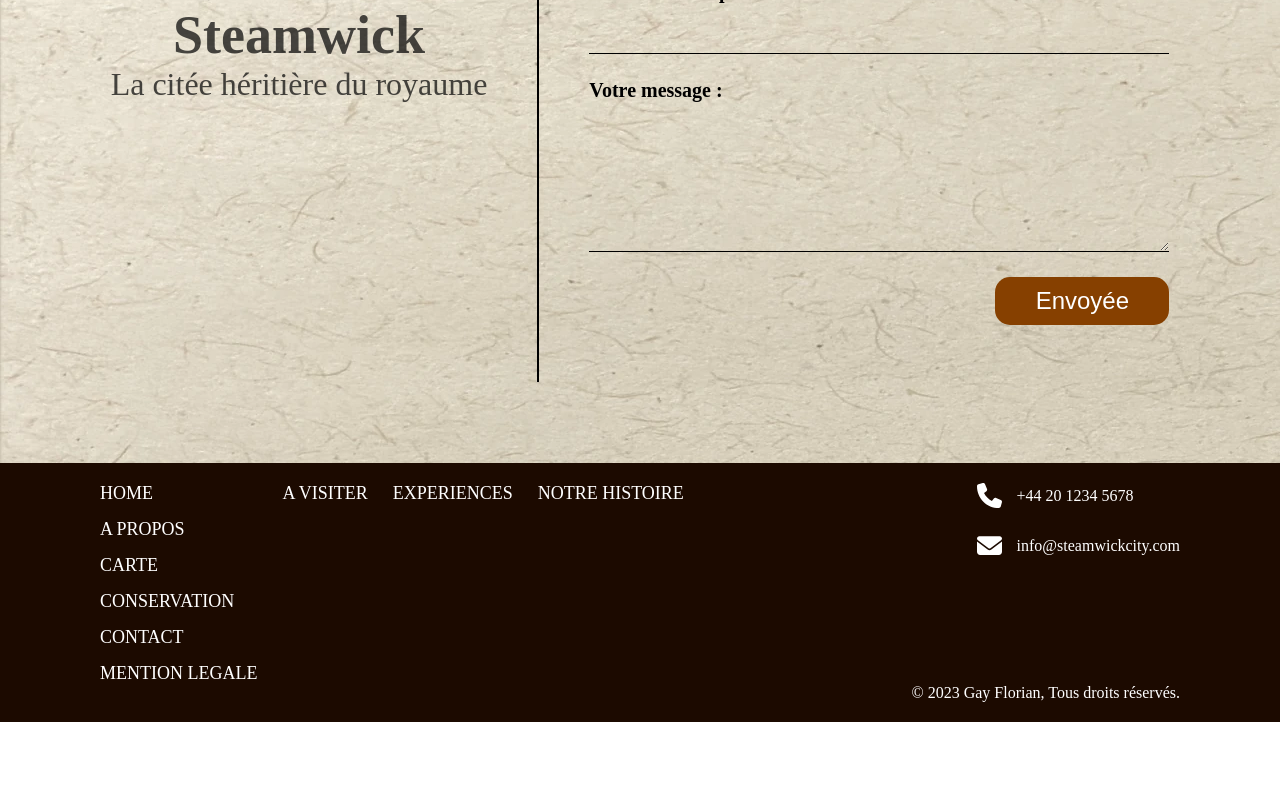
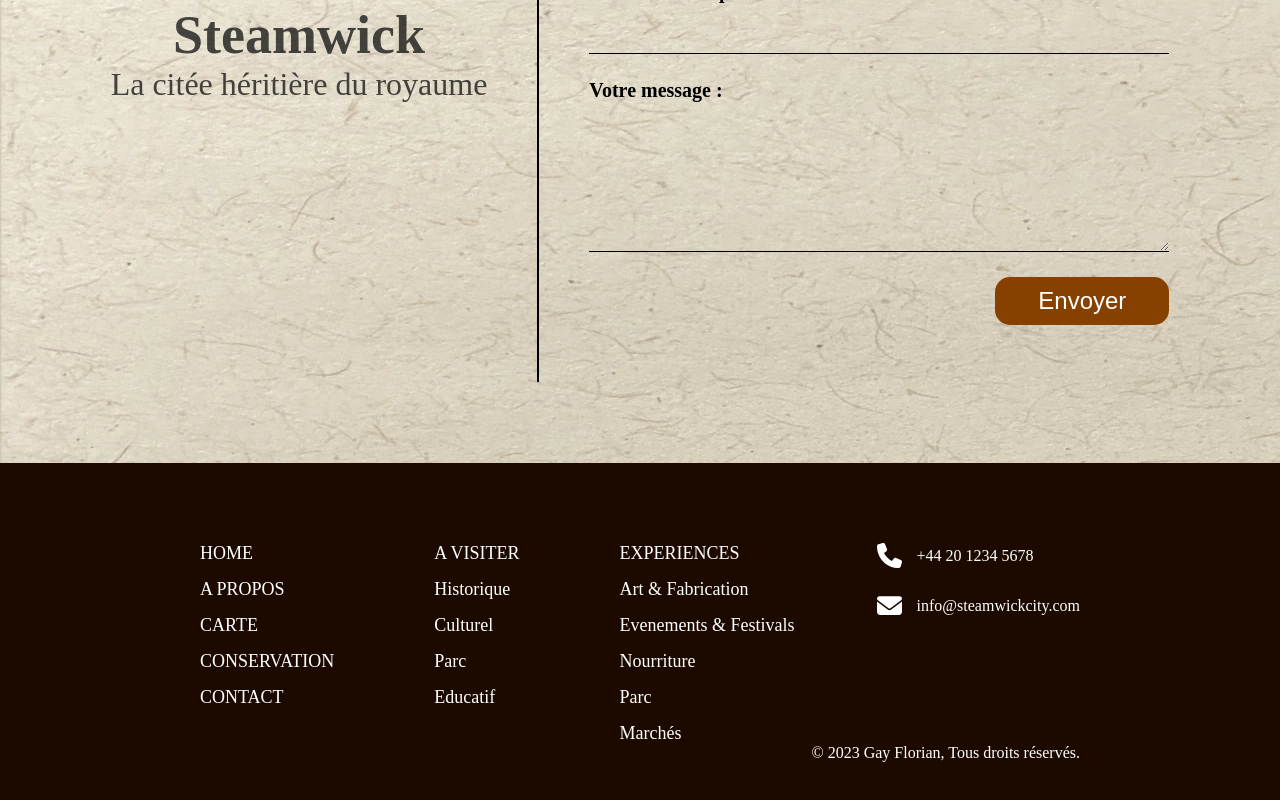
Before and after one commit to FlorianGay/Steamwick, a React (Create React App) app: page /contact in a window 1280 px wide. Shown: the part 637-1437 px from the top of the page. Before the commit the page ends 1359 px from the top, so only its background shows below. Built offline with nearby package versions, Linux system fonts and the light colour scheme; a web font is replaced by a local one.

Commit message:
Ajout lien + contact Ajout lien nav dans footer Ajout message validation contact

```diff
--- a/src/components/footer/footer.jsx
+++ b/src/components/footer/footer.jsx
@@ -13,28 +13,21 @@ function Footer() {
                 <li className="nav-list-elmt"><Link to={'/'}>CARTE</Link></li>
                 <li className="nav-list-elmt"><Link to={'/'}>CONSERVATION</Link></li>
                 <li className="nav-list-elmt"><Link to={'/'}>CONTACT</Link></li>
-                <li className="nav-list-elmt"><Link to={'/'}>MENTION LEGALE</Link></li>
             </ul>
             <ul className="footer-nav-list">
-                <li className="nav-list-elmt"><Link to={'/'}>A VISITER</Link></li>
-                <li className="nav-list-elmt"><Link to={'/'}></Link></li>
-                <li className="nav-list-elmt"><Link to={'/'}></Link></li>
-                <li className="nav-list-elmt"><Link to={'/'}></Link></li>
-                <li className="nav-list-elmt"><Link to={'/'}></Link></li>
-                <li className="nav-list-elmt"><Link to={'/'}></Link></li>
+                <li className="nav-list-elmt"><Link to={'/place-to-visit'}>A VISITER</Link></li>
+                <li className="nav-list-elmt"><Link to={'/place-to-visit/Historique'}>Historique</Link></li>
+                <li className="nav-list-elmt"><Link to={'/place-to-visit/Culturel'}>Culturel</Link></li>
+                <li className="nav-list-elmt"><Link to={'/place-to-visit/Parc'}>Parc</Link></li>
+                <li className="nav-list-elmt"><Link to={'/place-to-visit/Educatif'}>Educatif</Link></li>
             </ul>
             <ul className="footer-nav-list">
-                <li className="nav-list-elmt"><Link to={'/'}>EXPERIENCES</Link></li>
-                <li className="nav-list-elmt"><Link to={'/'}></Link></li>
-                <li className="nav-list-elmt"><Link to={'/'}></Link></li>
-                <li className="nav-list-elmt"><Link to={'/'}></Link></li>
-                <li className="nav-list-elmt"><Link to={'/'}></Link></li>
-                <li className="nav-list-elmt"><Link to={'/'}></Link></li>
-            </ul>
-            <ul className="footer-nav-list">
-                <li className="nav-list-elmt"><Link to={'/'}>NOTRE HISTOIRE</Link></li>
-                <li className="nav-list-elmt"><Link to={'/'}></Link></li>
-                <li className="nav-list-elmt"><Link to={'/'}></Link></li>
+                <li className="nav-list-elmt"><Link to={'/experience'}>EXPERIENCES</Link></li>
+                <li className="nav-list-elmt"><Link to={'/experience/art'}>Art & Fabrication</Link></li>
+                <li className="nav-list-elmt"><Link to={'/experience/festival'}>Evenements & Festivals</Link></li>
+                <li className="nav-list-elmt"><Link to={'/experience/food'}>Nourriture</Link></li>
+                <li className="nav-list-elmt"><Link to={'/experience/parc'}>Parc</Link></li>
+                <li className="nav-list-elmt"><Link to={'/experience/market'}>Marchés</Link></li>
             </ul>
         </div>
         <div className="footer-contact">
--- a/src/components/footer/footer.scss
+++ b/src/components/footer/footer.scss
@@ -3,7 +3,7 @@ footer {
     display: flex;
     flex-direction: column;
     background: #1C0A00;
-    padding: 20px 100px;
+    padding: 80px 200px;
 
     .footer-top {
         display: flex;
@@ -11,7 +11,7 @@ footer {
 
         .footer-nav {
             display: flex;
-            gap: 25px;
+            gap: 100px;
 
             .footer-nav-list {
                 list-style-type: none;
--- a/src/pages/contact/contact.jsx
+++ b/src/pages/contact/contact.jsx
@@ -1,6 +1,22 @@
+import { useState } from 'react'
 import './contact.scss'
 
 function Contact() {
+  const [classname, setClassname] = useState('invisible')
+
+  function validation(e) {
+    e.preventDefault() // Empêcher le comportement par défaut du formulaire
+
+    const form = e.target.closest('form')
+    if (form.checkValidity()) {
+      setClassname('validation')
+      setTimeout(() => {
+        setClassname('invisible')
+      }, 3000)
+    } else {
+      form.reportValidity()
+    }
+  }
   return (
     <main className="contact">
       <h1>Contact</h1>
@@ -35,10 +51,13 @@ function Contact() {
               required
             ></textarea>
 
-            <button>Envoyée</button>
+            <button type="submit" onClick={validation}>
+              Envoyer
+            </button>
           </form>
         </article>
       </section>
+      <p className={classname}>Votre message a bien était envoyer !</p>
     </main>
   )
 }
--- a/src/pages/contact/contact.scss
+++ b/src/pages/contact/contact.scss
@@ -90,4 +90,23 @@ $bg-img: url('../../assets/contact_background.webp');
         border: solid 1px black;
     }
   }
+
+
 }
+
+.validation {
+  font-size: 28px;
+  color: white;
+  position: absolute;
+  top: 50%;
+  left: 50%;
+  transform: translate(-50%, -50%);
+  background-color: #864000;
+  padding: 15px;
+  border-radius: 10px;
+  display: flex;
+}
+
+.invisible {
+  display: none;
+}
--- a/src/pages/placeToVisit/categoryPlace.scss
+++ b/src/pages/placeToVisit/categoryPlace.scss
@@ -57,6 +57,7 @@
     figcaption {
       color: #361500;
       padding: 10px;
+      flex: 1;
 
       h3 {
         text-align: center;
```
